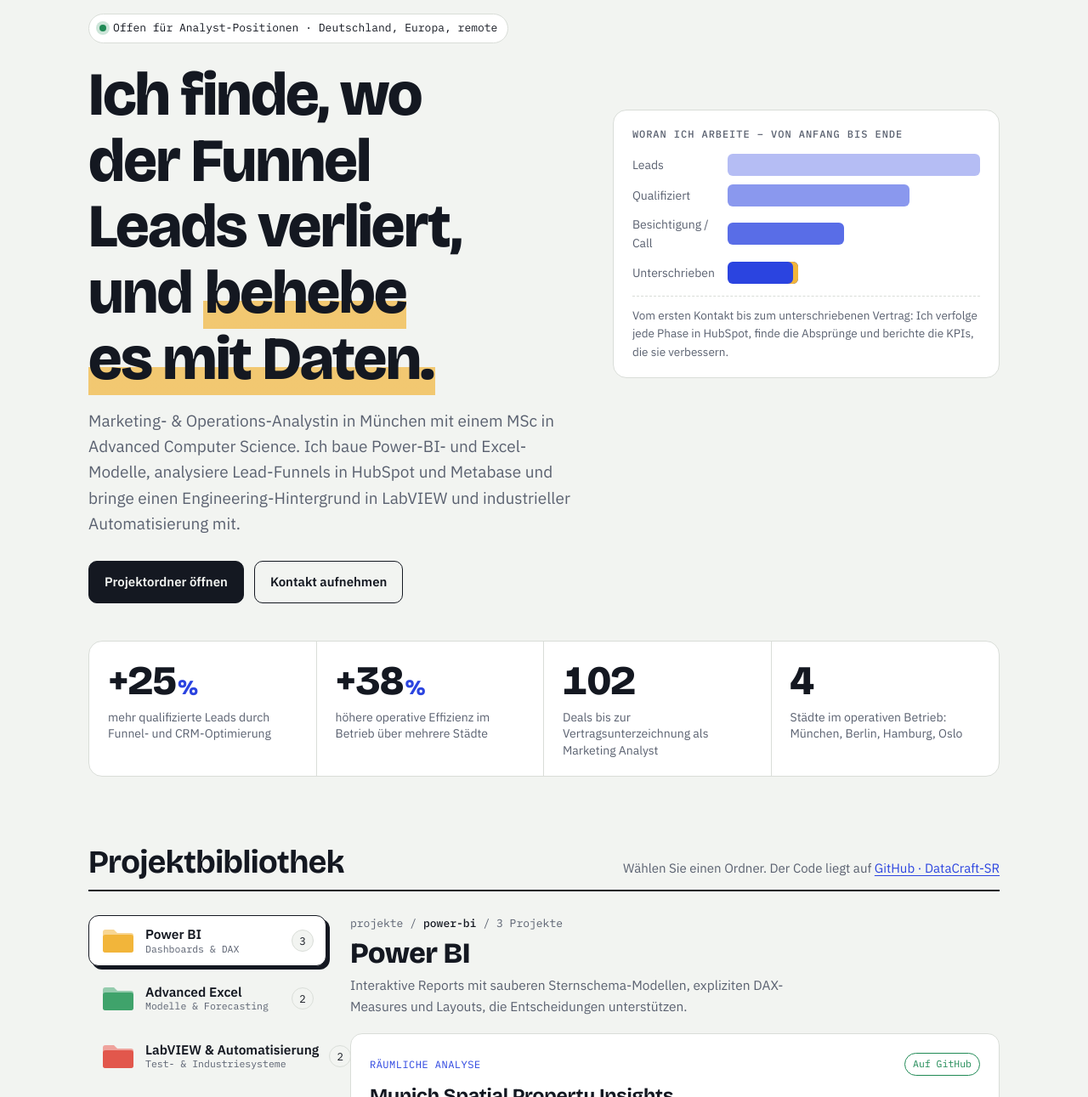
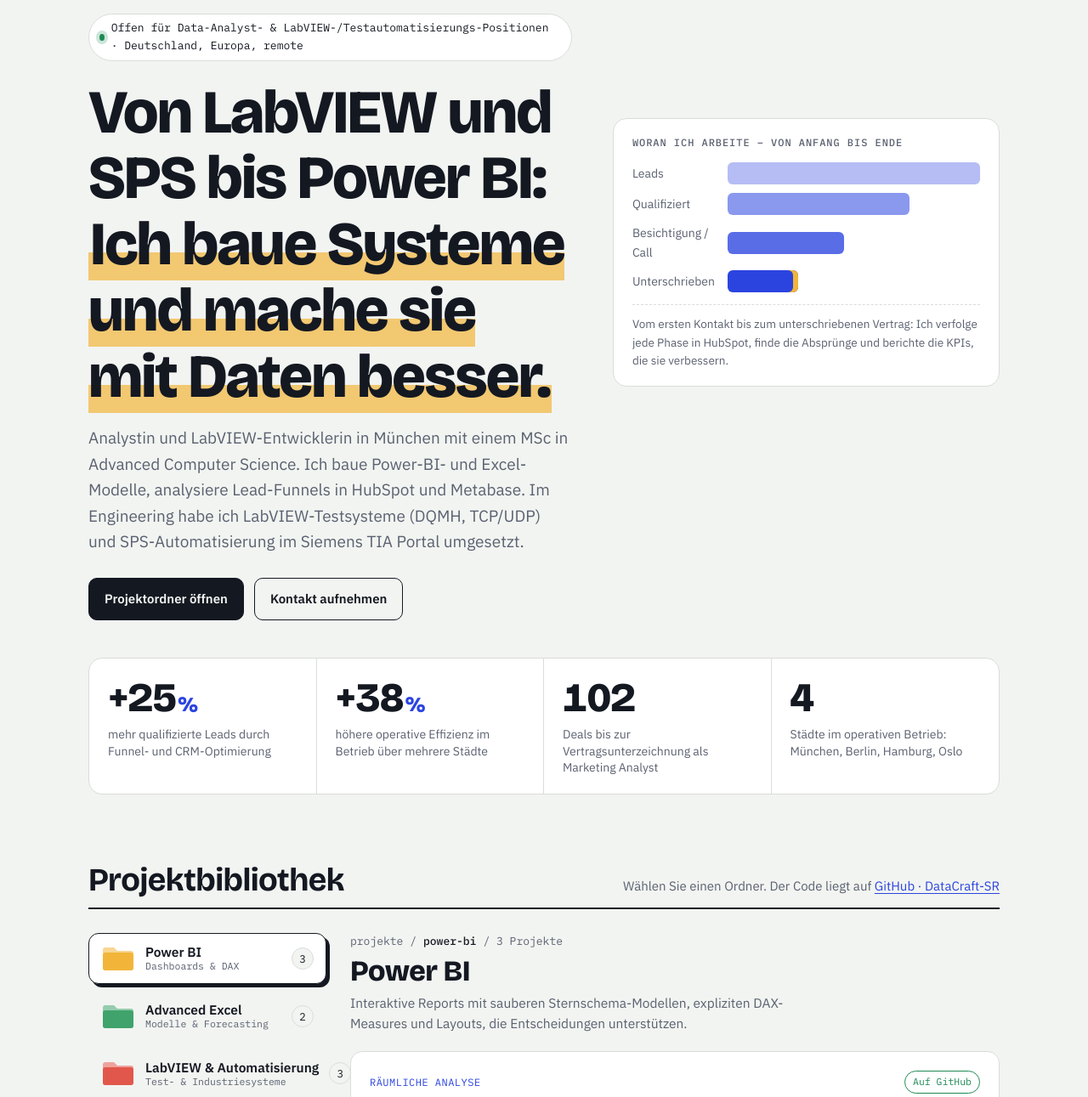
Before and after one commit to DataCraft-SR/DataCraft-SR.github.io, a plain HTML site: page de.html in a window 1280 px wide. Shown: the part 257-1548 px from the top of the page at 85% size. Drawn offline with nearby package versions, Linux system fonts and the light colour scheme.

Commit message:
Update German page: headline, intro and LabVIEW projects

```diff
--- a/de.html
+++ b/de.html
@@ -4,7 +4,7 @@
 <meta name="viewport" content="width=device-width, initial-scale=1">
 <title>Swetha Raj Portfolio</title>
 <meta name="description" content="Swetha Raj, Data &amp; Marketing Analyst in München. Projekte zu Power BI, Advanced Excel, LabVIEW, Python &amp; SQL sowie CRM/RevOps.">
-<meta property="og:title" content="Swetha Raj – Data &amp; Marketing Analyst Portfolio">
+<meta property="og:title" content="Swetha Raj – Data Analyst &amp; Testautomatisierung Portfolio">
 <meta property="og:description" content="Projekte zu Power BI, Advanced Excel, LabVIEW, Python &amp; SQL sowie CRM/RevOps.">
 <meta property="og:image" content="https://datacraft-sr.github.io/og-card.png">
 <meta property="og:image:width" content="1377">
@@ -237,9 +237,9 @@ nav .wrap > ul{margin-left:auto}
   <header class="hero">
     <div>
       <img class="avatar" src="s.jpg" alt="Porträt von Swetha Raj" width="128" height="128">
-      <span class="status"><i aria-hidden="true"></i>Offen für Analyst-Positionen · Deutschland, Europa, remote</span>
-      <h1>Ich finde, wo der Funnel Leads verliert, und <em>behebe es mit Daten.</em></h1>
-      <p class="lede">Marketing- &amp; Operations-Analystin in München mit einem MSc in Advanced Computer Science. Ich baue Power-BI- und Excel-Modelle, analysiere Lead-Funnels in HubSpot und Metabase und bringe einen Engineering-Hintergrund in LabVIEW und industrieller Automatisierung mit.</p>
+      <span class="status"><i aria-hidden="true"></i>Offen für Data-Analyst- &amp; LabVIEW-/Testautomatisierungs-Positionen · Deutschland, Europa, remote</span>
+      <h1>Von LabVIEW und SPS bis Power BI: <em>Ich baue Systeme und mache sie mit Daten besser.</em></h1>
+      <p class="lede">Analystin und LabVIEW-Entwicklerin in München mit einem MSc in Advanced Computer Science. Ich baue Power-BI- und Excel-Modelle, analysiere Lead-Funnels in HubSpot und Metabase. Im Engineering habe ich LabVIEW-Testsysteme (DQMH, TCP/UDP) und SPS-Automatisierung im Siemens TIA Portal umgesetzt.</p>
       <div class="cta">
         <a class="btn primary" href="#projects">Projektordner öffnen</a>
         <a class="btn ghost" href="mailto:swetharajvv345@gmail.com">Kontakt aufnehmen</a>
@@ -310,7 +310,9 @@ nav .wrap > ul{margin-left:auto}
           <h3>Software Engineer</h3>
           <div class="org">Control Software Solutions · industrielle Automatisierung</div>
           <ul>
-            <li>Automatisierungsprojekte im Siemens TIA Portal entwickelt und SPS-Code (PLC) refaktoriert</li>
+            <li>Eine bestehende LabVIEW-Testanwendung auf das DQMH-Framework refaktoriert, mit vier Prüflingen (UUTs) und zuverlässigen Ergebnissen</li>
+            <li>TCP/UDP-Kommunikation in LabVIEW für den Datenaustausch mit externen Geräten und Systemen umgesetzt</li>
+            <li>SPS-Kommunikation im Siemens TIA Portal eingerichtet, Renu-SPS-Code einer automatisierten Schneidemaschine refaktoriert und mit Motion-Controllern gearbeitet</li>
             <li>Arbeit mit LabVIEW, Hardware- und Geräteintegration, Git, Tests und CI</li>
           </ul>
         </div>
@@ -348,7 +350,7 @@ nav .wrap > ul{margin-left:auto}
       <div class="skillset">
         <h3>Engineering &amp; RevOps</h3>
         <p>Automatisierung in der Fertigung und im CRM.</p>
-        <div class="chips"><span class="chip">LabVIEW</span><span class="chip">Siemens TIA Portal</span><span class="chip">SPS (PLC)</span><span class="chip">Git &amp; CI</span><span class="chip">HubSpot CRM</span><span class="chip">GTM-Automatisierung</span></div>
+        <div class="chips"><span class="chip">LabVIEW</span><span class="chip">DQMH</span><span class="chip">TCP/IP &amp; UDP</span><span class="chip">Siemens TIA Portal</span><span class="chip">SPS (PLC)</span><span class="chip">Motion Control</span><span class="chip">Git &amp; CI</span><span class="chip">HubSpot CRM</span><span class="chip">GTM-Automatisierung</span></div>
       </div>
     </div>
   </section>
@@ -391,7 +393,7 @@ nav .wrap > ul{margin-left:auto}
   <div class="contact" id="contact">
     <div>
       <h2>Sie suchen eine Analystin, die mit Vertrieb, Operations und Engineering gleichermaßen sprechen kann?</h2>
-      <p>Ich bin offen für Positionen als Data, Marketing, Operations oder Business Analyst – in Deutschland, europaweit oder remote.</p>
+      <p>Ich bin offen für Positionen als Data, Marketing, Operations oder Business Analyst sowie im Bereich LabVIEW/Testautomatisierung – in Deutschland, europaweit oder remote.</p>
     </div>
     <div class="links">
       <a href="mailto:swetharajvv345@gmail.com">E-Mail <span>swetharajvv345@gmail.com</span></a>
@@ -461,19 +463,25 @@ const FOLDERS = [
   },
   {
     id:"labview", name:"LabVIEW & Automatisierung", sub:"Test- & Industriesysteme", color:"#E2574C",
-    intro:"Engineering-Arbeit aus der industriellen Automatisierung: Geräteintegration, SPS-Programmierung und Softwarequalität.",
+    intro:"LabVIEW-Testsysteme und industrielle Automatisierung bei Control Software Solutions (Manchester): DQMH, TCP/UDP-Kommunikation, SPS und Motion Control.",
     projects:[
       {
-        title:"Geräteintegration mit LabVIEW", kind:"Mess- & Prüftechnik", status:"work",
-        summary:"Bei Control Software Solutions (Manchester): Anbindung von Hardware und Messgeräten an LabVIEW-Anwendungen für Kunden aus der industriellen Automatisierung.",
-        bullets:["Hardware- und Geräteintegration in LabVIEW","Tests und Versionskontrolle mit Git und CI"],
-        tools:["LabVIEW","Instrument I/O","Git","CI & Tests"]
+        title:"LabVIEW-Altcode auf DQMH refaktoriert", kind:"Testautomatisierung", status:"work", wide:true,
+        summary:"Eine bestehende LabVIEW-Testanwendung auf das DQMH-Framework umgestellt, sodass vier Prüflinge (UUTs) in einem modularen, ereignisgesteuerten System laufen.",
+        bullets:["Monolithischen Altcode in unabhängige DQMH-Module aufgeteilt","Vier UUTs mit zuverlässigen, konsistenten Ergebnissen getestet","Leichter zu debuggen, zu warten und um neue Tests zu erweitern"],
+        tools:["LabVIEW","DQMH","Testautomatisierung","Git"]
       },
       {
-        title:"SPS-Entwicklung & Refactoring", kind:"Industrielle Automatisierung", status:"work",
-        summary:"Automatisierungsprojekte im Siemens TIA Portal, einschließlich Refactoring von bestehendem SPS-Code für bessere Lesbarkeit und Wartbarkeit.",
-        bullets:["Projektentwicklung im Siemens TIA Portal","SPS-Code refaktoriert, damit er leichter zu lesen, zu testen und zu warten ist"],
-        tools:["Siemens TIA Portal","SPS (PLC)","Refactoring"]
+        title:"TCP/UDP-Kommunikation für ein Testsystem", kind:"Mess- & Prüftechnik", status:"work",
+        summary:"TCP- und UDP-Verbindungen in LabVIEW eingerichtet und betreut, für den Datenaustausch zwischen Testanwendung und externen Geräten und Systemen.",
+        bullets:["TCP/IP- und UDP-Kommunikation in LabVIEW umgesetzt","Hardware- und Geräteintegration","Versionskontrolle und Tests mit Git und CI"],
+        tools:["LabVIEW","TCP/IP","UDP","Instrument I/O"]
+      },
+      {
+        title:"SPS-Automatisierung & Motion Control", kind:"Industrielle Automatisierung", status:"work",
+        summary:"SPS-Kommunikation im Siemens TIA Portal eingerichtet sowie den Altcode einer Renu-SPS für eine Schneidemaschine refaktoriert, inklusive Arbeit mit Motion-Controllern.",
+        bullets:["SPS-Kommunikation im Siemens TIA Portal konfiguriert","Renu-SPS-Code für einen automatisierten Schneidprozess refaktoriert","Mit Motion-Controllern für Maschinenbewegungen gearbeitet"],
+        tools:["Siemens TIA Portal","Renu-SPS","Motion Control","Refactoring"]
       }
     ]
   },
```
